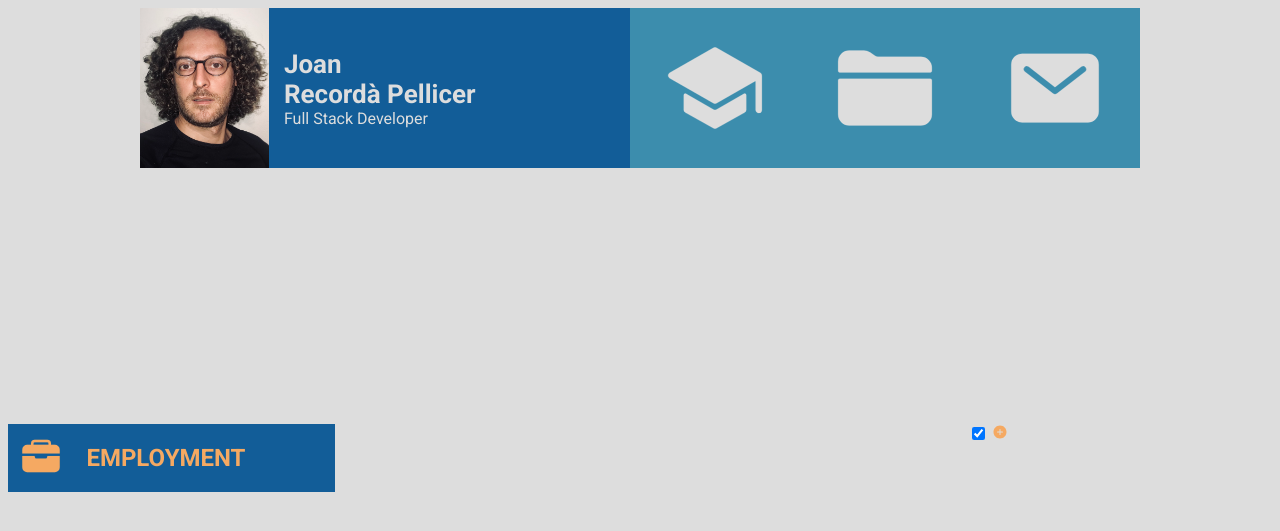
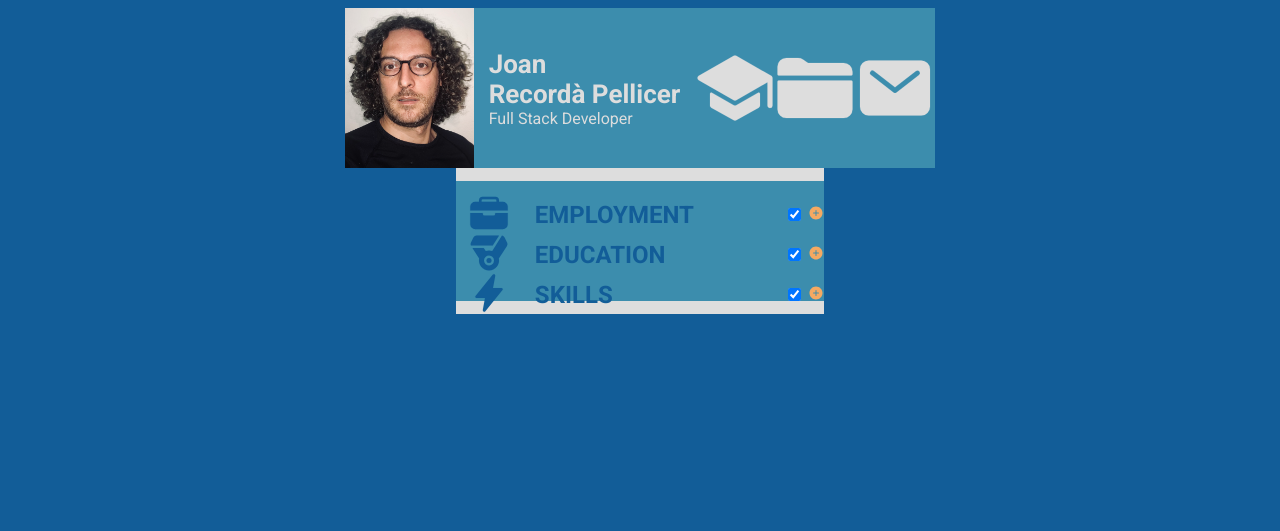
Before and after one commit to JoanRecorda/portfoliorecorda, a Node server app: page / in a window 1280 px wide. Shown: the top 531 px of the page. Run offline with Node 20, Linux system fonts and the light colour scheme.

Commit message:
improving and developing main structure and style

```diff
--- a/toBePublic/css/style.css
+++ b/toBePublic/css/style.css
@@ -1,10 +1,13 @@
 body {
-    background-color: #DDDDDD;
+    background-color: #125D98;
     font-family: 'Roboto', sans-serif;
+    display: flex;
+    align-items: center;
+    flex-direction: column;
 }
 
 .container {
-    max-width: 1000px;
+    max-width: 1500px;
     margin: 0 auto;
 }
 
@@ -22,7 +25,7 @@ nav {
 }
 
 .myDetails {
-    background-color: #125D98;
+    background-color: #3C8DAD;
     display: flex;
     justify-content: center;
     flex-direction: column;
@@ -67,38 +70,57 @@ nav {
 .projects ion-icon,
 .contact ion-icon
 {
-    font-size: 100px;
+    font-size: 80px;
+}
+
+main {
+    background-color: #DDDDDD;
+    max-width: 1000px;
+    display: flex;
+    flex-direction: column;
+    align-items: center;
+    margin: 0 0 1vw 0;
 }
 
 .mainContainer {
+    background-color: #3C8DAD;
     max-width: 1000px;
-    margin: 20vw 0 5vw 0;
+    margin: 1vw 0 1vw 0;
 }
 
 .employment {
 
 }
 
-.employmentHeadline {
+.employmentHeadline,
+.educationHeadline,
+.skillsHeadline
+{
     display: flex;
     justify-content: space-between;
+    align-items: center;
     flex-direction: row;
     flex-wrap: wrap;
     height: 40px;
     color: #F5A962;
 }
-.employmentHeading {
-    background-color: #125D98;
+.employmentHeading,
+.educationHeading,
+.skillsHeading
+{
     display: flex;
     justify-content: flex-start;
     align-items: center;
     flex-direction: row;
     flex-wrap: wrap;
     padding: 0 5vw 0 0;
-    color: #F5A962;
+    color: #125D98;
 }
 
-.employmentIcon ion-icon {
+.employmentIcon ion-icon,
+.educationIcon ion-icon,
+.skillsIcon ion-icon
+{
     padding: 0 0 0 1vw;
     font-size: 40px;
 }
--- a/views/index.hbs
+++ b/views/index.hbs
@@ -50,13 +50,40 @@
         </section>
 
         <section class="education">
-            <div class="educationHeader">
-
+            <div class="educationHeadline">
+                <div class="educationHeading">
+                    <div class="educationIcon">
+                        <ion-icon name="medal"></ion-icon>
+                    </div>
+                    <div class="employmentTitle">
+                        <h2>EDUCATION</h2>
+                    </div>
+                </div>
+                <div class="educationAccordion">
+                    <input id="toggle" type="checkbox" checked>
+                    <label for="toggle">
+                        <ion-icon name="add-circle"></ion-icon>
+                    </label>
+                </div>
             </div>
         </section>
+
         <section class="skills">
-            <div class="skillsHeader">
-
+            <div class="skillsHeadline">
+                <div class="skillsHeading">
+                    <div class="skillsIcon">
+                        <ion-icon name="flash"></ion-icon>
+                    </div>
+                    <div class="employmentTitle">
+                        <h2>SKILLS</h2>
+                    </div>
+                </div>
+                <div class="skillsAccordion">
+                    <input id="toggle" type="checkbox" checked>
+                    <label for="toggle">
+                        <ion-icon name="add-circle"></ion-icon>
+                    </label>
+                </div>
             </div>
         </section>
     </div>
```
